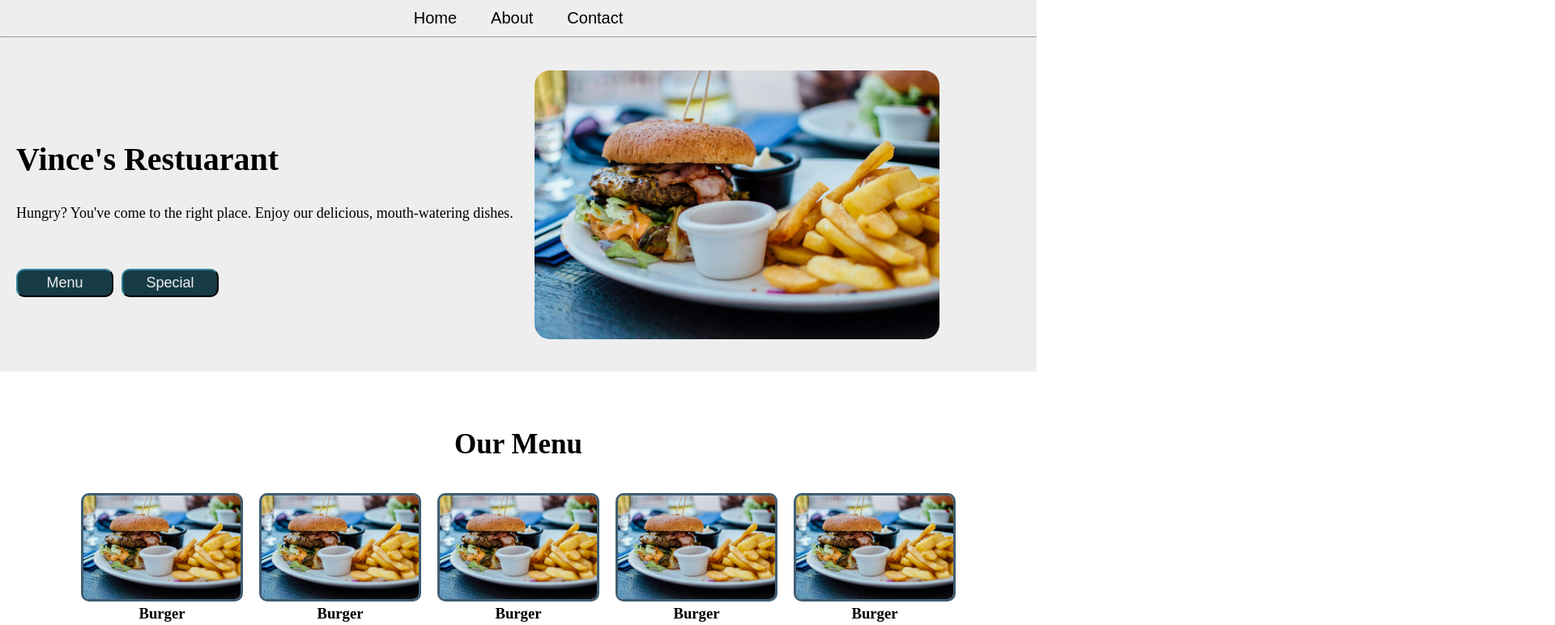
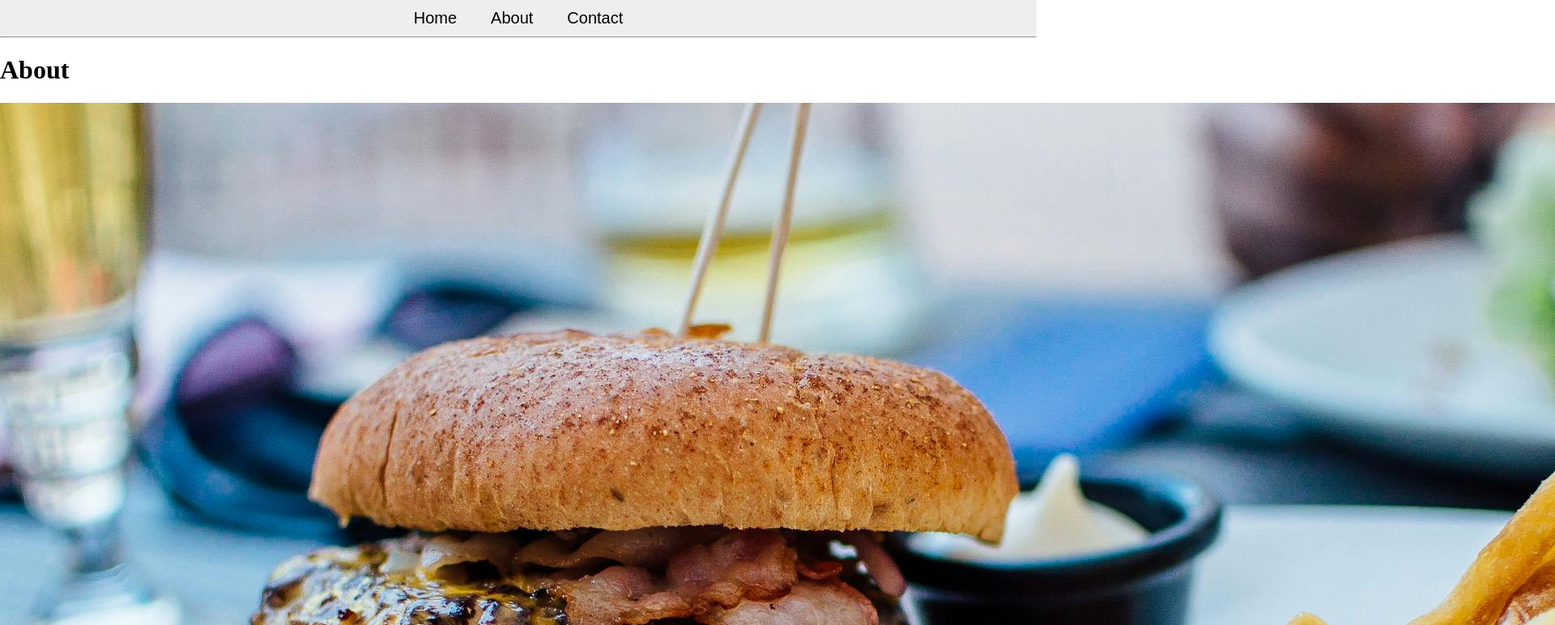
Before and after one commit to mashigovincent01/TheOrdinProject_05_RestuarantPage, a website built with webpack: page src/index.html in a window 1280 px wide. Shown: the top 772 px of the page at 81% size, 1920 px wide, since content can reach past the window. Built offline with nearby package versions, Linux system fonts and the light colour scheme.

Commit message:
next about

```diff
--- a/src/heroLeft.js
+++ b/src/heroLeft.js
@@ -10,7 +10,7 @@ const heroLeft = (()=>{
     p.textContent = "Hungry? You've come to the right place. Enjoy our delicious, mouth-watering dishes.";
     let buttons = document.createElement('div');
     buttons.id = "buttons";
-    buttons.innerHTML = "<button>Menu</button><button>Special</button>";
+    buttons.innerHTML = `<button onclick="location.href='#menu'">Menu</button><button>Special</button>`;
     div.appendChild(h1);
     div.appendChild(p);
     div.appendChild(buttons);
--- a/src/home.js
+++ b/src/home.js
@@ -0,0 +1,10 @@
+import hero from './hero';
+import menu from './menu';
+
+const home = ()=>{
+    const content = document.querySelector("#content");
+    content.appendChild(hero);
+    content.appendChild(menu);
+}
+
+export default home;
--- a/src/index.html
+++ b/src/index.html
@@ -19,7 +19,14 @@
     <hr>
     <div id="content">
 
-
+        <div id="about">
+            <div>
+                <h1>About</h1>
+            </div>
+            <div>
+                <img src="./assets/images/hero.jpg" alt="">
+            </div>
+        </div>
     </div>
     <hr>
     <footer>
--- a/src/index.js
+++ b/src/index.js
@@ -1,7 +1,5 @@
 import style from './styles.css';
-import hero from './hero';
-import menu from './menu';
+import home from './home';
 
-const content = document.querySelector("#content");
-content.appendChild(hero);
-content.appendChild(menu);
+const homeButton = document.querySelector("#home");
+homeButton.addEventListener('click', home);
```
Also changed, not shown: dist/index.bundle.js, dist/index.html, src/about.js (added), src/contact.js (added).
